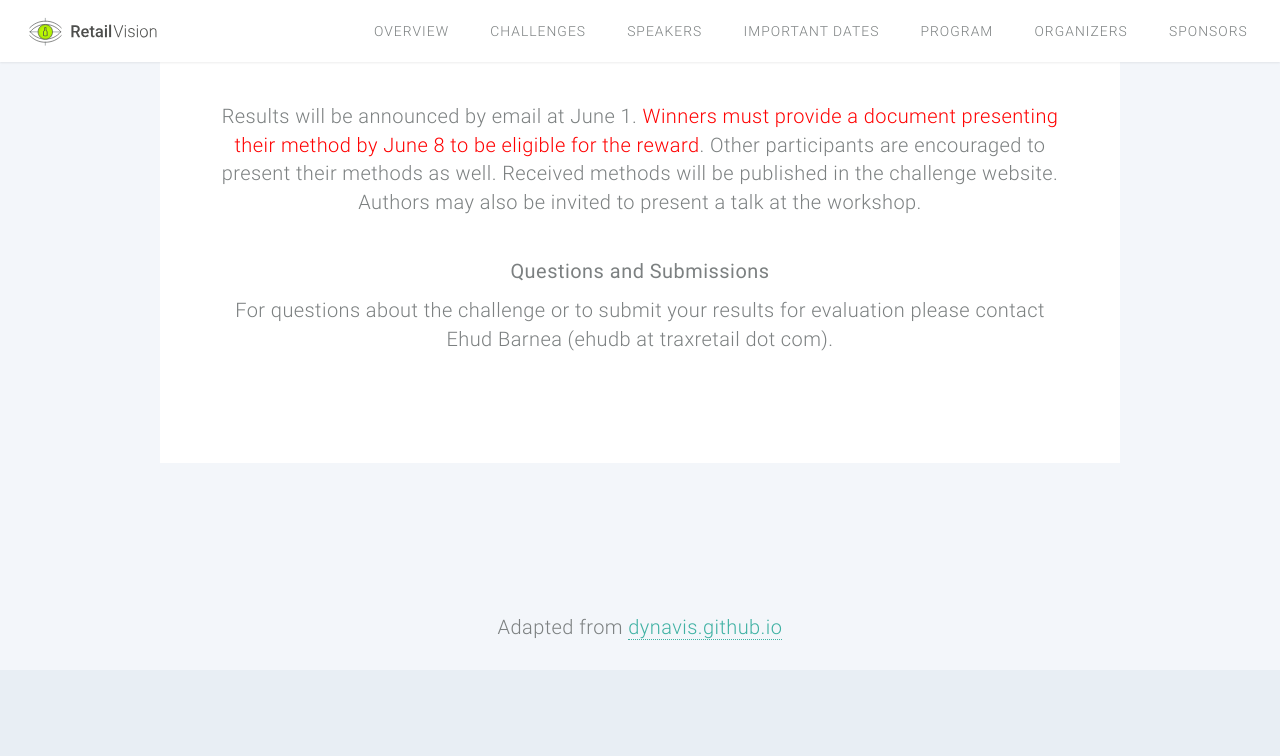
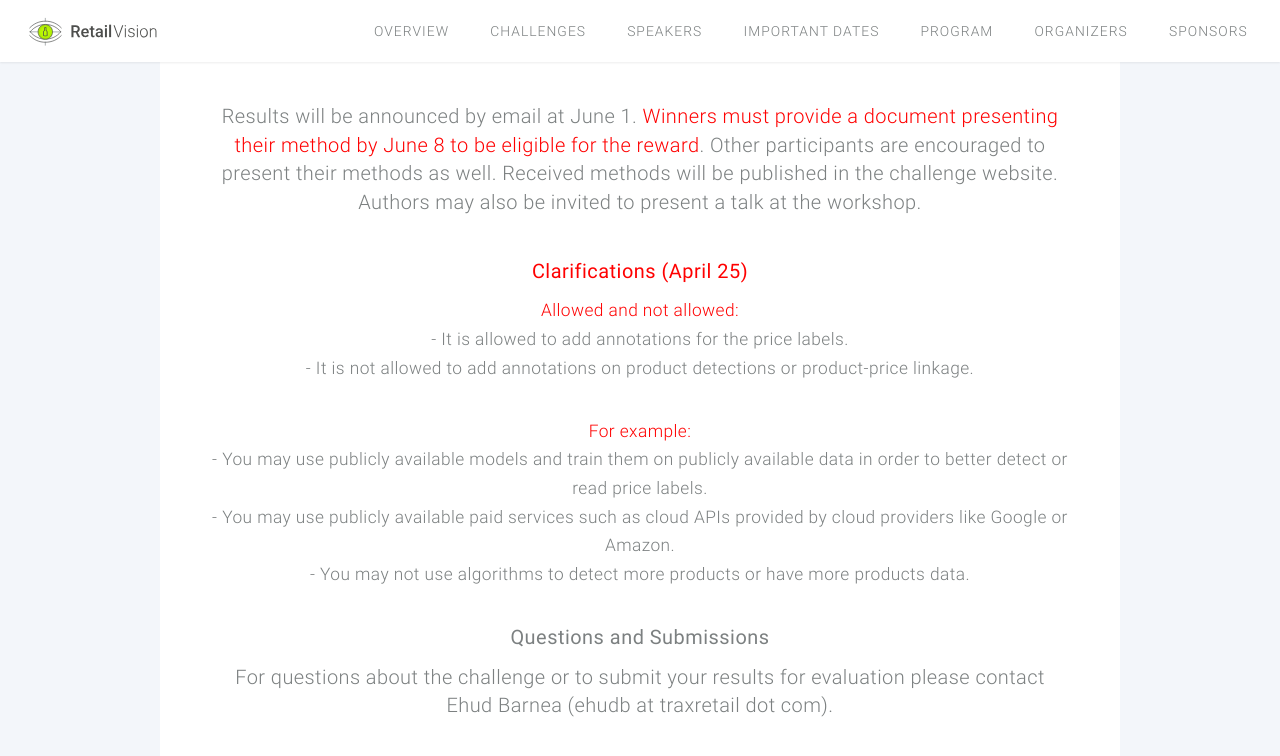
Before and after one commit to retailvisionworkshop/retailvisionworkshop.github.io, a Jekyll site: the page built from pricing_challenge_2021.html, in a window 1280 px wide and 900 px high, scrolled down 2691 px. Shown: the top 756 px of the window. Built offline with Jekyll 4.4.1, drawn with Linux system fonts in a browser that asks for light colours.

Commit message:
Update front and challenge pages

```diff
--- a/pricing_challenge_2021.html
+++ b/pricing_challenge_2021.html
@@ -57,6 +57,19 @@ title: Pricing Challenge 2021
                     Results will be announced by email at June 1. <font style="color:red">Winners must provide a document presenting their method by June 8 to be eligible for the reward</font>. Other participants are encouraged to present their methods as well. Received methods will be published in the challenge website. Authors may also be invited to present a talk at the workshop.
                 </p>
 
+                <h3><font style="color:red">Clarifications (April 25)</font></h3>
+                <font style="color:red">Allowed and not allowed:</font>
+                <ul>
+                  <li>- It is allowed to add annotations for the price labels.</li>
+                  <li>- It is not allowed to add annotations on product detections or product-price linkage.</li>
+                </ul>
+                <font style="color:red">For example:</font>
+                <ul>
+                  <li>- You may use publicly available models and train them on publicly available data in order to better detect or read price labels.</li>
+                  <li>- You may use publicly available paid services such as cloud APIs provided by cloud providers like Google or Amazon.</li>
+                  <li>- You may not use algorithms to detect more products or have more products data.</li>
+                </ul>
+
                 <h3>Questions and Submissions</h3>
                 <p> For questions about the challenge or to submit your results for evaluation please contact Ehud Barnea (ehudb at traxretail dot com).</p>
     </section>
```
Also changed, not shown: index.html (+12 -0 lines).
